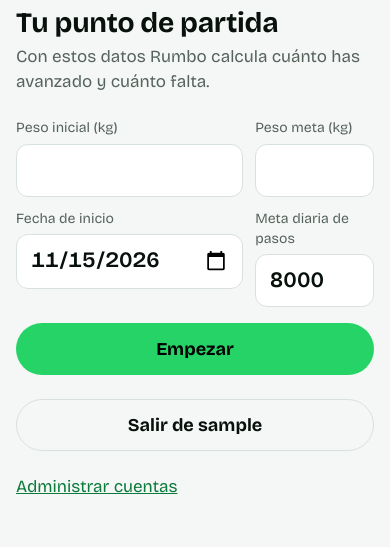
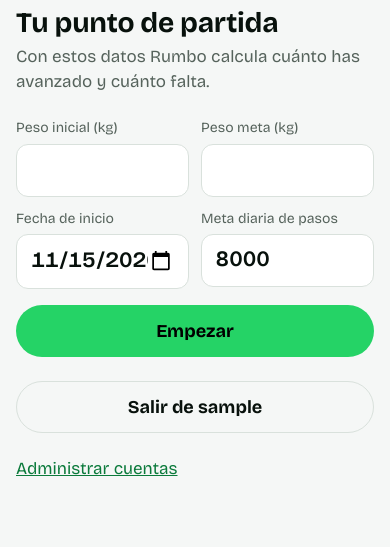
Before and after one commit to watuesta/rumbo, a Django app: page /perfil/ in a window 390 px wide. Shown: the part 64-611 px from the top of the page. Run offline with Django 5.2, Linux system fonts and the light colour scheme; the visitor is signed in with stand-in values (Sample User, id 1); data that the repository does not hold is empty.

Commit message:
Evita que la fecha se sobreponga en los campos en iPhone
Safari de iOS le da al input de fecha un ancho mínimo propio que
desbordaba la columna de la grilla. Las columnas ahora pueden encoger y
la fecha usa la misma apariencia y alineación que los demás campos.

Co-Authored-By: Claude Opus 5.5 <noreply@anthropic.com>

```diff
--- a/static/css/rumbo.css
+++ b/static/css/rumbo.css
@@ -373,13 +373,16 @@ h2 {
 
 .campos {
   display: grid;
-  grid-template-columns: 1fr 1fr;
+  /* minmax(0, ...) deja encoger la columna por debajo del ancho mínimo
+     que Safari de iOS le da al input de fecha. */
+  grid-template-columns: repeat(2, minmax(0, 1fr));
   gap: 0.75rem;
 }
 .campo {
   display: flex;
   flex-direction: column;
   gap: 0.3rem;
+  min-width: 0;
 }
 .campo-ancho {
   grid-column: 1 / -1;
@@ -399,6 +402,16 @@ h2 {
   font: inherit;
   font-size: 1.375rem;
   font-weight: 600;
+}
+/* Safari de iOS dibuja la fecha centrada y con alto y ancho propios. */
+.campo input[type="date"] {
+  -webkit-appearance: none;
+  appearance: none;
+  min-width: 0;
+}
+.campo input::-webkit-date-and-time-value {
+  margin: 0;
+  text-align: left;
 }
 .campo input::placeholder {
   color: var(--tenue);
```
